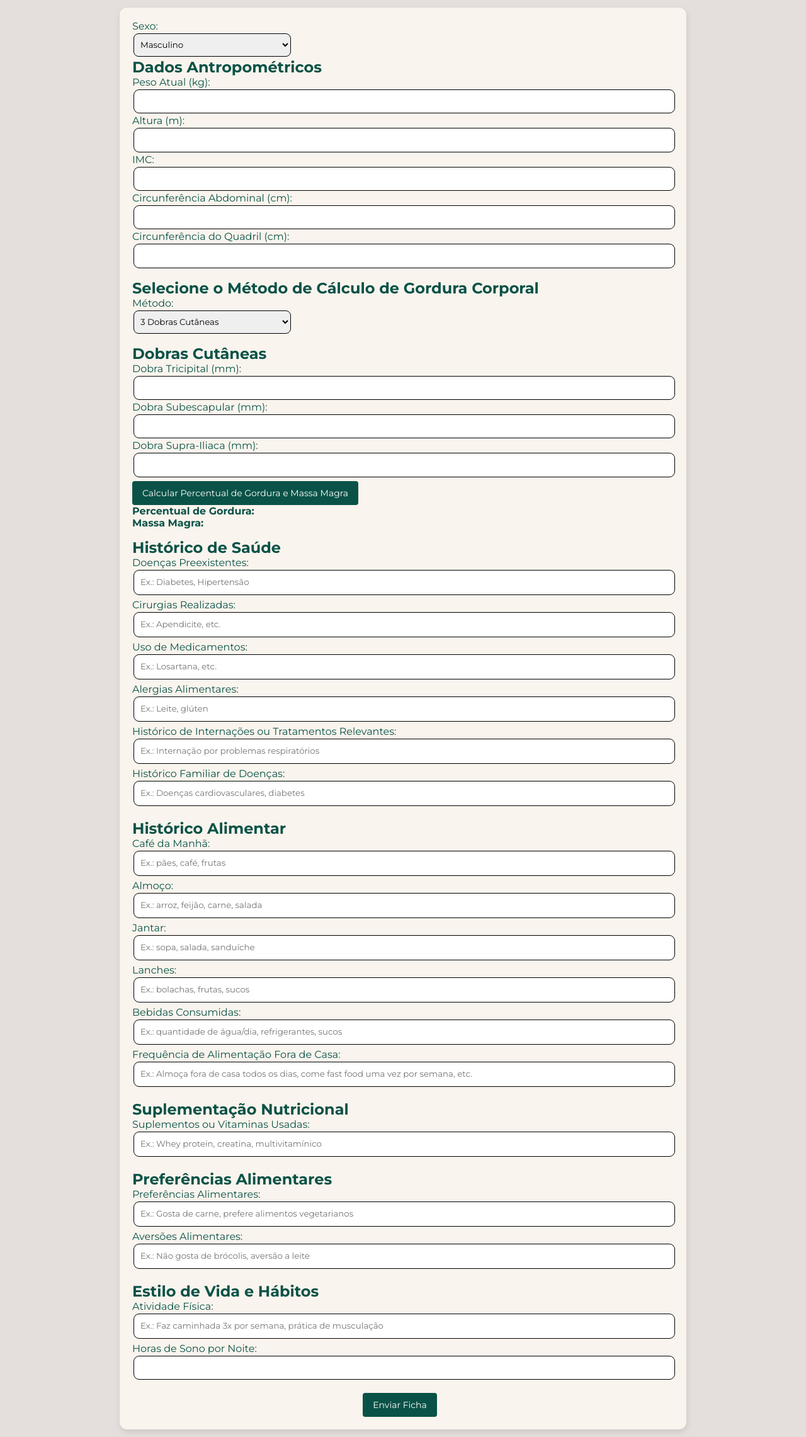
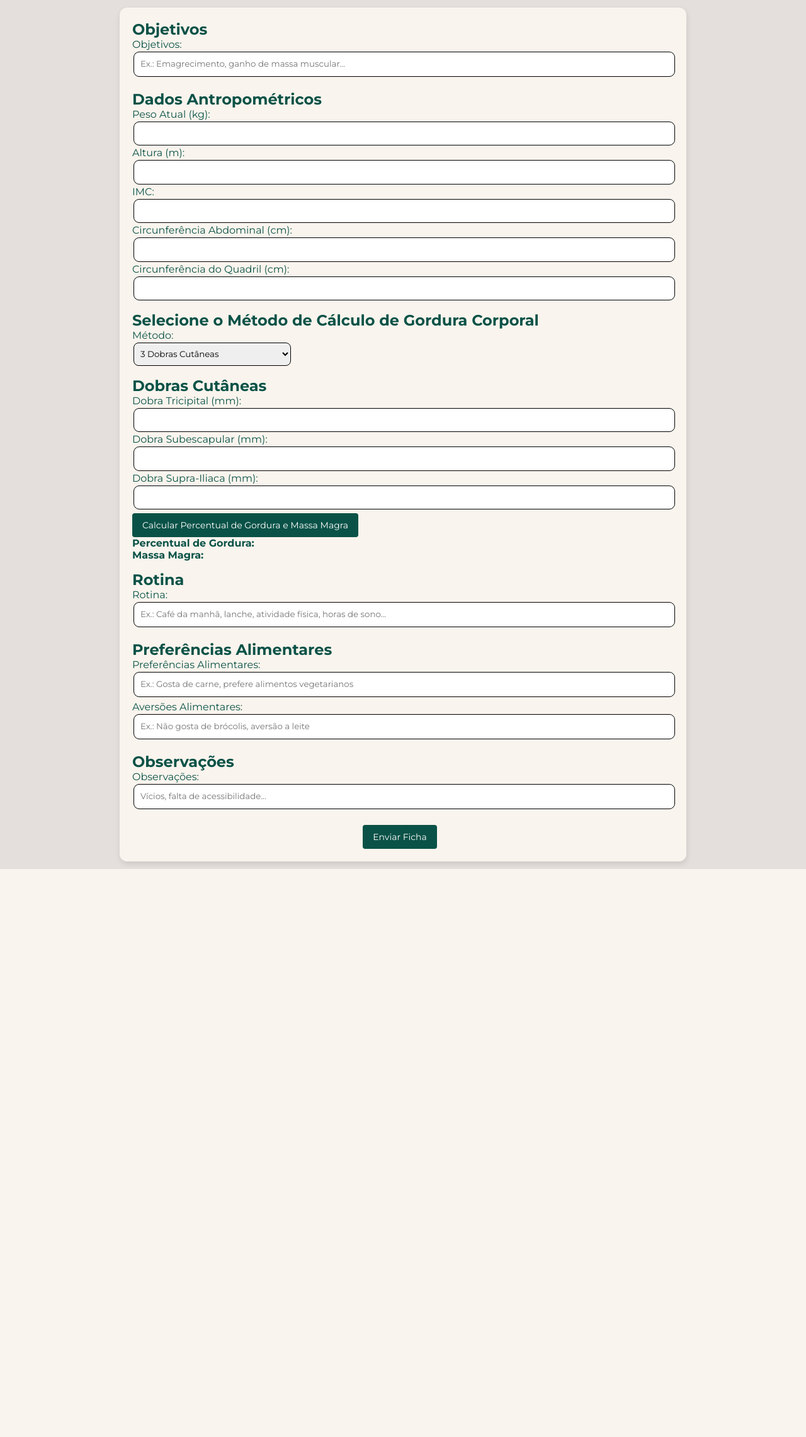
Before and after one commit to cllararibeiro/smartnutri, a Flask app: template templates/nutricionista/consulta.html in a window 1280 px wide. Shown: the part 65-2347 px from the top of the page at 63% size. After the commit the page ends 1445 px from the top, so only its background shows below. Run offline with Flask 3, Linux system fonts and the light colour scheme; the template is opened without the code that fills it: most values are stand-ins (such as "Sample title", 1, 10 or a date in 2020); parts of the project's set-up code (start-up, migrations or seed data) failed here and were passed over.

Commit message:
Update consulta.html

```diff
--- a/templates/nutricionista/consulta.html
+++ b/templates/nutricionista/consulta.html
@@ -15,25 +15,25 @@
         <h1>Ficha de Atendimento Nutricional</h1>
     </header>
     <div class="container">
-        <form id="form" class="form">
-
-            <div class="input-group">
-                <label for="sexo">Sexo:</label>
-                <select id="sexo" name="sexo" required>
-                    <option value="masculino">Masculino</option>
-                    <option value="feminino">Feminino</option>
-                </select>
-            </div>
+        <form id="form" class="form" method="POST" action="{{ url_for('nutricionista.consulta', paciente_id=paciente.pac_id) }}">
+            <input type="hidden" id="sexo" value="{{ sexo }}">
+            <section class="form-section">
+                <h2>Objetivos</h2>
+                <div class="input-group">
+                    <label for="objetivos">Objetivos:</label>
+                    <textarea id="objetivos" name="objetivos" placeholder="Ex.: Emagrecimento, ganho de massa muscular..."></textarea>
+                </div>
+            </section>
 
             <section class="form-section">
                 <h2>Dados Antropométricos</h2>
                 <div class="input-group">
                     <label for="peso">Peso Atual (kg):</label>
-                    <input type="number" id="peso" name="peso" step="0.1" required>
+                    <input type="number" id="peso" name="peso" step="0.1" required oninput="calcularIMC()">
                 </div>
                 <div class="input-group">
                     <label for="altura">Altura (m):</label>
-                    <input type="number" id="altura" name="altura" step="0.01" required>
+                    <input type="number" id="altura" name="altura" step="0.01" required oninput="calcularIMC()">
                 </div>
                 <div class="input-group">
                     <label for="imc">IMC:</label>
@@ -112,12 +112,11 @@
                     </div>
                 </div>
 
-                <!-- Botão para Calcular -->
                 <div class="input-group">
                     <button type="button" onclick="calcularPercentualGordura()">Calcular Percentual de Gordura e Massa Magra</button>
                 </div>
 
-                <!-- Exibição dos resultados -->
+
                 <div id="resultados">
                     <p><strong>Percentual de Gordura: </strong><span id="percentualGordura"></span></p>
                     <p><strong>Massa Magra: </strong><span id="massaMagra"></span></p>
@@ -125,66 +124,10 @@
             </section>
 
             <section class="form-section">
-                <h2>Histórico de Saúde</h2>
+                <h2>Rotina</h2>
                 <div class="input-group">
-                    <label for="doencas">Doenças Preexistentes:</label>
-                    <textarea id="doencas" name="doencas" placeholder="Ex.: Diabetes, Hipertensão"></textarea>
-                </div>
-                <div class="input-group">
-                    <label for="cirurgias">Cirurgias Realizadas:</label>
-                    <textarea id="cirurgias" name="cirurgias" placeholder="Ex.: Apendicite, etc."></textarea>
-                </div>
-                <div class="input-group">
-                    <label for="medicamentos">Uso de Medicamentos:</label>
-                    <textarea id="medicamentos" name="medicamentos" placeholder="Ex.: Losartana, etc."></textarea>
-                </div>
-                <div class="input-group">
-                    <label for="alergias">Alergias Alimentares:</label>
-                    <textarea id="alergias" name="alergias" placeholder="Ex.: Leite, glúten"></textarea>
-                </div>
-                <div class="input-group">
-                    <label for="internacoes">Histórico de Internações ou Tratamentos Relevantes:</label>
-                    <textarea id="internacoes" name="internacoes" placeholder="Ex.: Internação por problemas respiratórios"></textarea>
-                </div>
-                <div class="input-group">
-                    <label for="historicoFamiliar">Histórico Familiar de Doenças:</label>
-                    <textarea id="historicoFamiliar" name="historicoFamiliar" placeholder="Ex.: Doenças cardiovasculares, diabetes"></textarea>
-                </div>
-            </section>
-
-            <section class="form-section">
-                <h2>Histórico Alimentar</h2>
-                <div class="input-group">
-                    <label for="cafeManha">Café da Manhã:</label>
-                    <textarea id="cafeManha" name="cafeManha" placeholder="Ex.: pães, café, frutas"></textarea>
-                </div>
-                <div class="input-group">
-                    <label for="almoco">Almoço:</label>
-                    <textarea id="almoco" name="almoco" placeholder="Ex.: arroz, feijão, carne, salada"></textarea>
-                </div>
-                <div class="input-group">
-                    <label for="jantar">Jantar:</label>
-                    <textarea id="jantar" name="jantar" placeholder="Ex.: sopa, salada, sanduíche"></textarea>
-                </div>
-                <div class="input-group">
-                    <label for="lanches">Lanches:</label>
-                    <textarea id="lanches" name="lanches" placeholder="Ex.: bolachas, frutas, sucos"></textarea>
-                </div>
-                <div class="input-group">
-                    <label for="bebidas">Bebidas Consumidas:</label>
-                    <textarea id="bebidas" name="bebidas" placeholder="Ex.: quantidade de água/dia, refrigerantes, sucos"></textarea>
-                </div>
-                <div class="input-group">
-                    <label for="frequenciaAlimentacao">Frequência de Alimentação Fora de Casa:</label>
-                    <textarea id="frequenciaAlimentacao" name="frequenciaAlimentacao" placeholder="Ex.: Almoça fora de casa todos os dias, come fast food uma vez por semana, etc."></textarea>
-                </div>
-            </section>
-
-            <section class="form-section">
-                <h2>Suplementação Nutricional</h2>
-                <div class="input-group">
-                    <label for="suplementos">Suplementos ou Vitaminas Usadas:</label>
-                    <textarea id="suplementos" name="suplementos" placeholder="Ex.: Whey protein, creatina, multivitamínico"></textarea>
+                    <label for="rotina">Rotina:</label>
+                    <textarea id="rotina" name="rotina" placeholder="Ex.: Café da manhã, lanche, atividade física, horas de sono..."></textarea>
                 </div>
             </section>
 
@@ -201,14 +144,10 @@
             </section>
 
             <section class="form-section">
-                <h2>Estilo de Vida e Hábitos</h2>
+                <h2>Observações</h2>
                 <div class="input-group">
-                    <label for="atividadeFisica">Atividade Física:</label>
-                    <textarea id="atividadeFisica" name="atividadeFisica" placeholder="Ex.: Faz caminhada 3x por semana, prática de musculação"></textarea>
-                </div>
-                <div class="input-group">
-                    <label for="horasSono">Horas de Sono por Noite:</label>
-                    <input type="number" id="horasSono" name="horasSono" step="0.1">
+                    <label for="obs">Observações:</label>
+                    <textarea id="obs" name="obs" placeholder="Vícios, falta de acessibilidade..."></textarea>
                 </div>
             </section>
 
@@ -220,6 +159,20 @@
     </div>
 
     <script>
+
+        function calcularIMC() {
+            const peso = parseFloat(document.getElementById('peso').value);
+            const altura = parseFloat(document.getElementById('altura').value);
+
+            // Verifica se o peso e a altura foram preenchidos corretamente
+            if (isNaN(peso) || isNaN(altura) || altura === 0) {
+            document.getElementById('imc').value = ''; //
+            return;
+            }
+            const imc = peso / (altura * altura);
+
+             document.getElementById('imc').value = imc.toFixed(2);}
+
         function toggleDobras() {
             const metodo = document.getElementById('metodo').value;
             if (metodo === '3') {
@@ -255,9 +208,9 @@
                 const somaDobras = tricipital + subescapular + supraIliaca;
 
                 // Fórmula para 3 dobras (exemplo considerando o sexo)
-                if (sexo === 'masculino') {
+                if (sexo === 'Masculino') {
                     percentualGordura = (0.29288 * somaDobras) - (0.0005 * somaDobras * somaDobras) + (0.15845 * idade) - 5.76377;
-                } else if (sexo === 'feminino') {
+                } else if (sexo === 'Feminino') {
                     percentualGordura = (0.29669 * somaDobras) - (0.00043 * somaDobras * somaDobras) + (0.15595 * idade) - 6.03522;
                 }
 
@@ -274,9 +227,9 @@
                 const somaDobras = abdominal + peitoral + coxa + axilar + subabdominal + glutea + toracica;
 
                 // Fórmula para 7 dobras (exemplo considerando o sexo)
-                if (sexo === 'masculino') {
+                if (sexo === 'Masculino') {
                     percentualGordura = (0.29288 * somaDobras) - (0.0005 * somaDobras * somaDobras) + (0.15845 * idade) - 5.76377;
-                } else if (sexo === 'feminino') {
+                } else if (sexo === 'Feminino') {
                     percentualGordura = (0.29669 * somaDobras) - (0.00043 * somaDobras * somaDobras) + (0.15595 * idade) - 6.03522;
                 }
 
```
